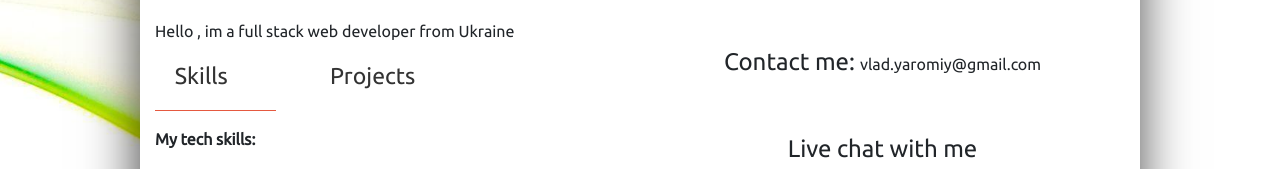
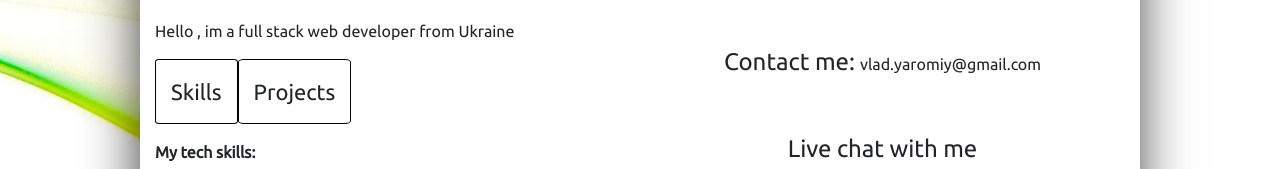
Before and after one commit to karaka-code/portfolio, a React (Create React App) app in the folder client/: page / in a window 1280 px wide. Shown: the part 245-414 px from the top of the page. Built offline with nearby package versions, Linux system fonts and the light colour scheme; no server answers.

Commit message:
new tabs

```diff
--- a/client/src/App.css
+++ b/client/src/App.css
@@ -29,10 +29,6 @@
     .app {
         width: 1000px;
         height: 600px;
-    }
-
-    .unselected {
-        margin-left: 34.5%;
     }
 }
 
@@ -67,6 +63,16 @@
         margin-bottom: 35px;
         width: 150%;
     }
+
+    .feedbacks {
+        margin-top: 30px;
+        margin-left: 0;
+        width: 100%;
+    }
+
+    .form {
+        width: 100%;
+    }
 }
 
 @media screen and (max-width: 600px) {
@@ -89,4 +95,5 @@
     .chat {
         width: 102%;
     }
+
 }
--- a/client/src/components/LiveChat.js
+++ b/client/src/components/LiveChat.js
@@ -9,7 +9,7 @@ import ChatCard from "./ChatCard";
 import AlertModal from "./AlertModal";
 
 let socket;
-const server = process.env.HOST; // change to 'http://localhost:5000' when on dev mode
+const server = 'http://localhost:5000'; // change to 'http://localhost:5000' when on dev mode process.env.HOST prod mode
 
 
 const LiveChat = () => {
--- a/client/src/pages/HomePage.css
+++ b/client/src/pages/HomePage.css
@@ -48,6 +48,20 @@ ul li {
     display: inline;
     text-align: center;
     cursor: pointer;
+    font-size: 22px;
+}
+
+li {
+    border: 1px solid black;
+    padding: 15px;
+    transition: 0.3s ease-in-out;
+    border-radius: 5%;
+}
+
+li:hover {
+    background-color: #007bff;
+    border: 1px solid white;
+    color: white;
 }
 
 .tab {
@@ -58,24 +72,3 @@ ul li {
     text-decoration: none;
     color: #333;
 }
-
-.two {
-    margin-left: 90px;
-}
-
-
-hr .selected {
-    margin: 0;
-}
-
-.unselected {
-    margin-left: 27.5%;
-}
-
-hr {
-    height: .25rem;
-    width: 25%;
-    margin: 0;
-    background: tomato;
-    transition: .3s ease-in-out;
-}
--- a/client/src/pages/HomePage.js
+++ b/client/src/pages/HomePage.js
@@ -16,10 +16,9 @@ const HomePage = () => {
                 <p>Hello , im a full stack web developer from Ukraine</p>
                 <ul>
                     <div className="tabs">
-                        <li className="one" onClick={() => setSelected(true)}><p className="tab">Skills</p></li>
-                        <li className="two" onClick={() => setSelected(false)}><p className="tab">Projects</p></li>
+                        <li className="one" onClick={() => setSelected(true)}>Skills</li>
+                        <li className="two" onClick={() => setSelected(false)}>Projects</li>
                     </div>
-                    <hr className={selected ? "selected" : "unselected"}/>
                 </ul>
                 {selected
                     ? <div style={{height: 250}}>
```
